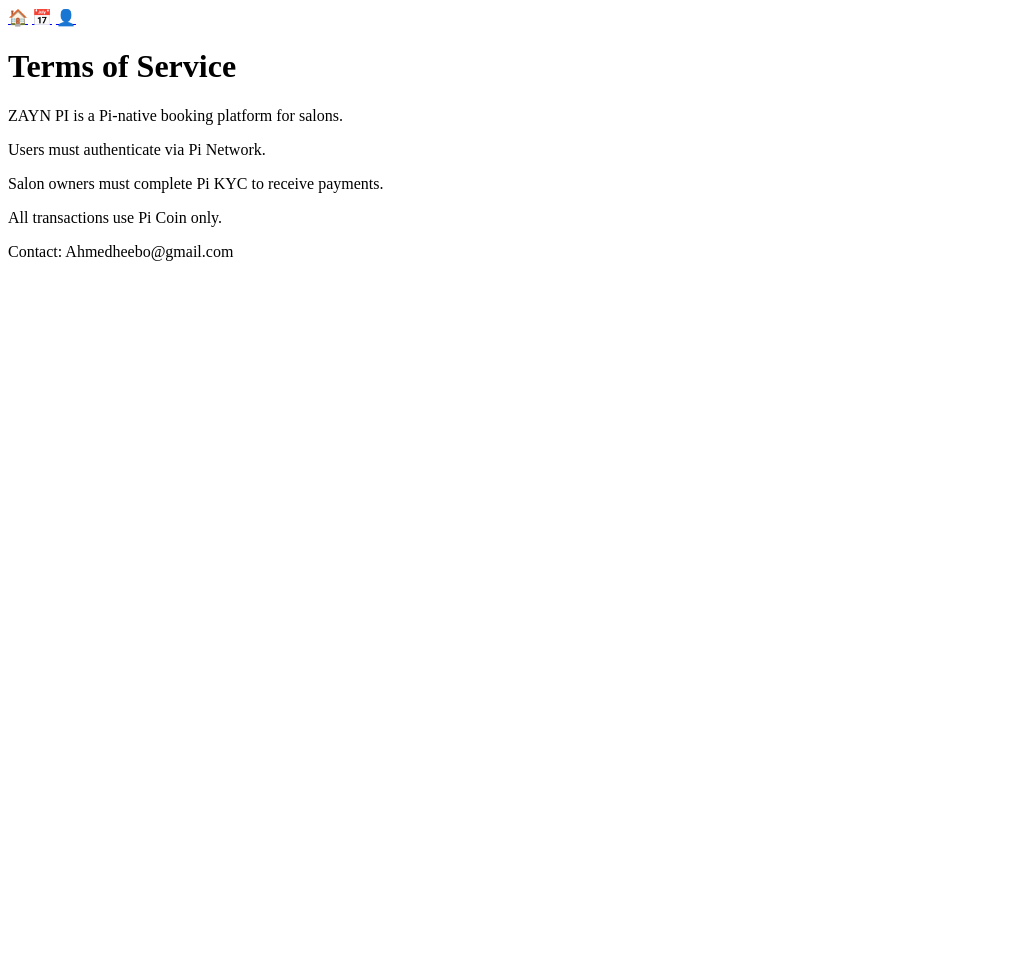
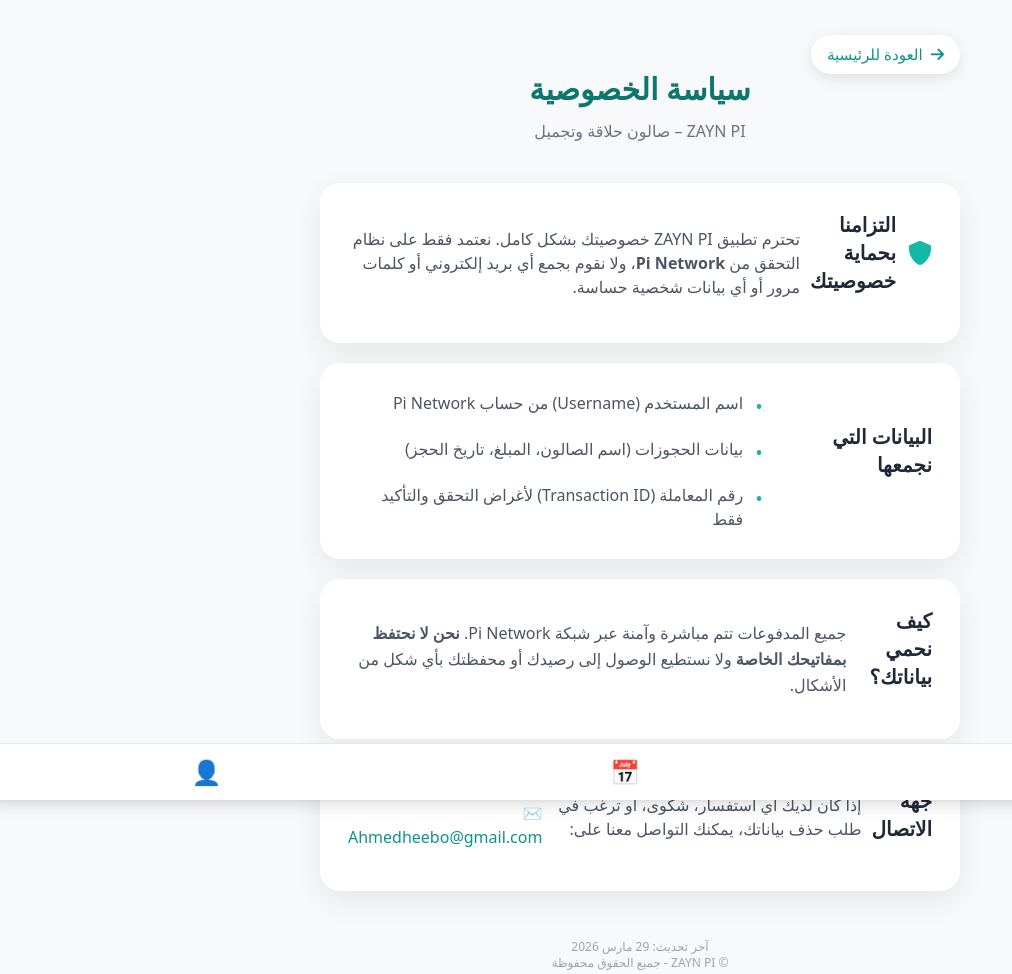
Before and after one commit to wadkenyer/zayn-pi, a plain HTML site: page terms-of-service.html in a window 1280 px wide. Shown: the whole page, without its empty margins (0-1012 px from the left). Before the commit the page ends 800 px from the top, so only its background shows below. Drawn offline with nearby package versions, Linux system fonts and the light colour scheme.

Commit message:
Update terms of service to Arabic and enhance layout

```diff
--- a/terms-of-service.html
+++ b/terms-of-service.html
@@ -1,26 +1,118 @@
 <!DOCTYPE html>
-<html lang="en">
+<html lang="ar" dir="rtl">
 <head>
-<meta charset="UTF-8">
-<title>ZAYN PI – Terms of Service</title>
+    <meta charset="UTF-8">
+    <meta name="viewport" content="width=device-width, initial-scale=1.0">
+    <title>سياسة الخصوصية - ZAYN PI</title>
+    <script src="https://cdn.tailwindcss.com"></script>
+    <link rel="stylesheet" href="https://cdnjs.cloudflare.com/ajax/libs/font-awesome/6.0.0/css/all.min.css">
+    <link rel="stylesheet" href="style.css">
+
+    <style>
+        body {
+            font-family: system-ui, -apple-system, sans-serif;
+            background: #f8f9fa;
+            line-height: 1.7;
+        }
+        .content {
+            max-width: 680px;
+            margin: 0 auto;
+            padding: 20px;
+        }
+        .card {
+            background: white;
+            border-radius: 20px;
+            padding: 28px;
+            box-shadow: 0 10px 30px rgba(0,0,0,0.08);
+            margin-bottom: 20px;
+        }
+        .back-btn {
+            position: absolute;
+            top: 20px;
+            right: 20px;
+            background: white;
+            padding: 8px 16px;
+            border-radius: 50px;
+            box-shadow: 0 4px 15px rgba(0,0,0,0.1);
+            font-size: 0.95rem;
+        }
+    </style>
 </head>
- <nav class="fixed bottom-0 w-full bg-white border-t flex justify-around p-3">
-<a href="index.html">🏠</a>
-<a href="bookings.html">📅</a>
-<a href="profile.html">👤</a>
-</nav>
-<body>
-<h1>Terms of Service</h1>
+<body class="pb-24 min-h-screen">
 
-<p>ZAYN PI is a Pi-native booking platform for salons.</p>
+    <div class="content relative pt-14">
 
-<p>Users must authenticate via Pi Network.</p>
+        <!-- زر العودة -->
+        <a href="index.html" class="back-btn flex items-center gap-2 text-teal-600 hover:text-teal-700 transition-colors">
+            <i class="fas fa-arrow-right"></i>
+            العودة للرئيسية
+        </a>
 
-<p>Salon owners must complete Pi KYC to receive payments.</p>
+        <div class="text-center mb-10">
+            <h1 class="text-3xl font-bold text-teal-700">سياسة الخصوصية</h1>
+            <p class="text-gray-500 mt-3">ZAYN PI – صالون حلاقة وتجميل</p>
+        </div>
 
-<p>All transactions use Pi Coin only.</p>
+        <div class="card">
+            <h2 class="text-xl font-semibold text-gray-800 mb-5 flex items-center gap-3">
+                <i class="fas fa-shield-alt text-teal-500 text-2xl"></i>
+                التزامنا بحماية خصوصيتك
+            </h2>
+            <p class="text-gray-600">
+                تحترم تطبيق ZAYN PI خصوصيتك بشكل كامل. نعتمد فقط على نظام التحقق من <strong>Pi Network</strong>،
+                ولا نقوم بجمع أي بريد إلكتروني أو كلمات مرور أو أي بيانات شخصية حساسة.
+            </p>
+        </div>
 
-<p>Contact: Ahmedheebo@gmail.com</p>
+        <div class="card">
+            <h2 class="text-xl font-semibold text-gray-800 mb-5">البيانات التي نجمعها</h2>
+            <ul class="space-y-4 text-gray-600">
+                <li class="flex gap-3">
+                    <span class="text-teal-500 text-xl mt-0.5">•</span>
+                    اسم المستخدم (Username) من حساب Pi Network
+                </li>
+                <li class="flex gap-3">
+                    <span class="text-teal-500 text-xl mt-0.5">•</span>
+                    بيانات الحجوزات (اسم الصالون، المبلغ، تاريخ الحجز)
+                </li>
+                <li class="flex gap-3">
+                    <span class="text-teal-500 text-xl mt-0.5">•</span>
+                    رقم المعاملة (Transaction ID) لأغراض التحقق والتأكيد فقط
+                </li>
+            </ul>
+        </div>
+
+        <div class="card">
+            <h2 class="text-xl font-semibold text-gray-800 mb-5">كيف نحمي بياناتك؟</h2>
+            <p class="text-gray-600 leading-relaxed">
+                جميع المدفوعات تتم مباشرة وآمنة عبر شبكة Pi Network.
+                <strong>نحن لا نحتفظ بمفاتيحك الخاصة</strong> ولا نستطيع الوصول إلى رصيدك أو محفظتك بأي شكل من الأشكال.
+            </p>
+        </div>
+
+        <div class="card">
+            <h2 class="text-xl font-semibold text-gray-800 mb-5">جهة الاتصال</h2>
+            <p class="text-gray-600 mb-4">
+                إذا كان لديك أي استفسار، شكوى، أو ترغب في طلب حذف بياناتك، يمكنك التواصل معنا على:
+            </p>
+            <a href="mailto:Ahmedheebo@gmail.com"
+               class="inline-flex items-center gap-2 text-teal-600 hover:text-teal-700 font-medium">
+                ✉️ Ahmedheebo@gmail.com
+            </a>
+        </div>
+
+        <div class="text-center text-xs text-gray-400 mt-12">
+            آخر تحديث: 29 مارس 2026<br>
+            © ZAYN PI - جميع الحقوق محفوظة
+        </div>
+    </div>
+
+    <!-- Bottom Navigation -->
+    <nav class="fixed bottom-0 w-full bg-white border-t flex justify-around p-3 shadow-lg">
+        <a href="index.html" class="text-2xl hover:scale-110 transition-transform">🏠</a>
+        <a href="bookings.html" class="text-2xl hover:scale-110 transition-transform">📅</a>
+        <a href="profile.html" class="text-2xl hover:scale-110 transition-transform">👤</a>
+    </nav>
 
 </body>
 </html>
```
